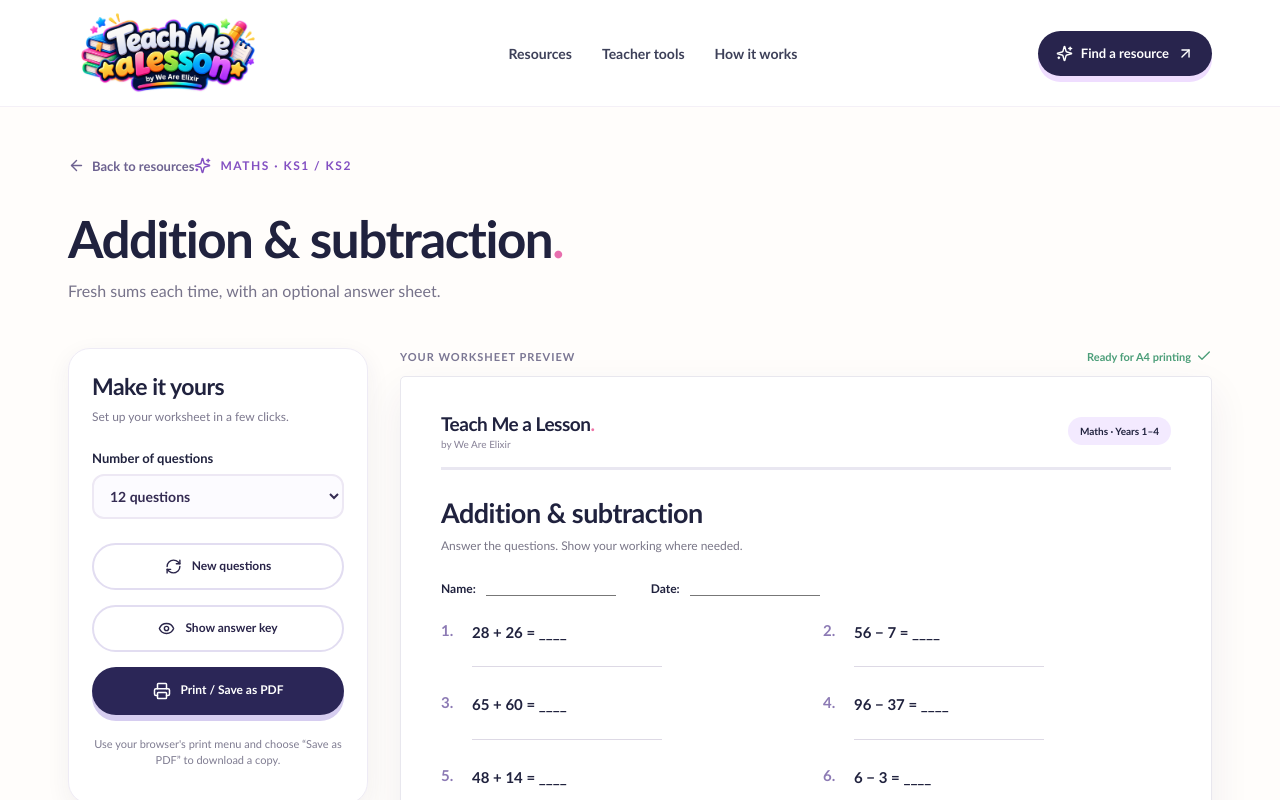
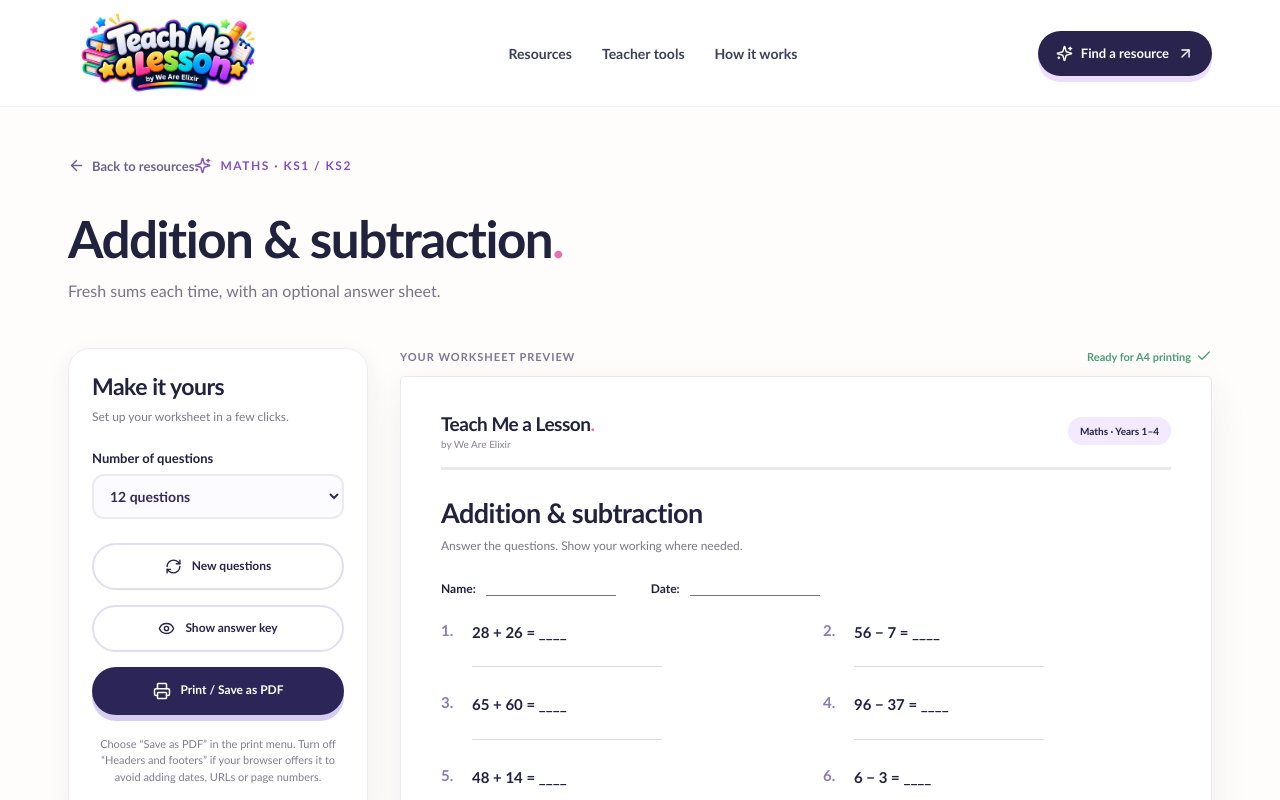
Before and after one commit to elixirentertainmentltd-cyber/teacher, a Next.js app: page /worksheet/addition-subtraction in a window 1280 px wide. Shown: the top 800 px of the page. Built offline with nearby package versions, Linux system fonts and the light colour scheme.

Commit message:
Explain how to disable browser-added PDF headers and footers

```diff
--- a/components/ActivityBuilder.tsx
+++ b/components/ActivityBuilder.tsx
@@ -32,7 +32,7 @@ export default function ActivityBuilder({ resource }: { resource: Resource }) {
           {!isSpelling && !isPunctuation && <button className="button button-outline controls-button" onClick={()=>setSeed(value=>value+1)}><RefreshCw size={17}/> New questions</button>}
           {!isSpelling && <button className="button button-outline controls-button" onClick={()=>setAnswers(value=>!value)}>{answers?<EyeOff size={17}/>:<Eye size={17}/>} {answers?"Hide answer key":"Show answer key"}</button>}
           <button className="button button-primary controls-button" onClick={()=>window.print()}><Printer size={18}/> Print / Save as PDF</button>
-          <p className="controls-hint">Use your browser's print menu and choose “Save as PDF” to download a copy.</p>
+          <p className="controls-hint">Choose “Save as PDF” in the print menu. Turn off “Headers and footers” if your browser offers it to avoid adding dates, URLs or page numbers.</p>
         </div>
         <div className="worksheet-preview-area">
           <div className="preview-label no-print"><span>YOUR WORKSHEET PREVIEW</span><span>Ready for A4 printing <Check size={16}/></span></div>
```
